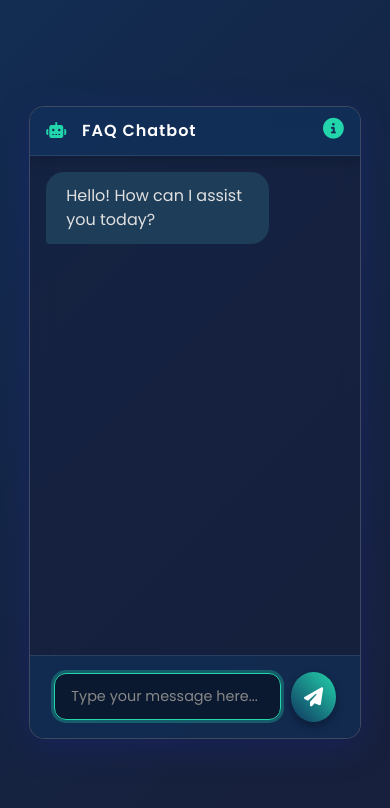
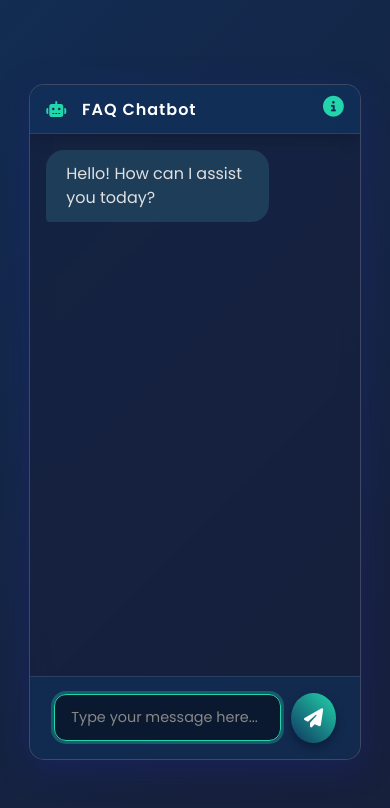
Before and after one commit to AalokT-80/nlp_chatbot, a plain HTML site: page index.html in a window 390 px wide. Drawn offline with nearby package versions, Linux system fonts and the light colour scheme.

Commit message:
sligh change

```diff
--- a/style.css
+++ b/style.css
@@ -212,8 +212,9 @@
         @media (max-width: 768px) {
             .chat-container {
                 width: 85vw;   /* 85% of viewport width */
-                height: 75vh;  /* 85% of viewport height */
+                height: 80vh;
                 border-radius: 15px;
+                /* margin-top:-30px; */
             }
 
             .chat-header {
```
